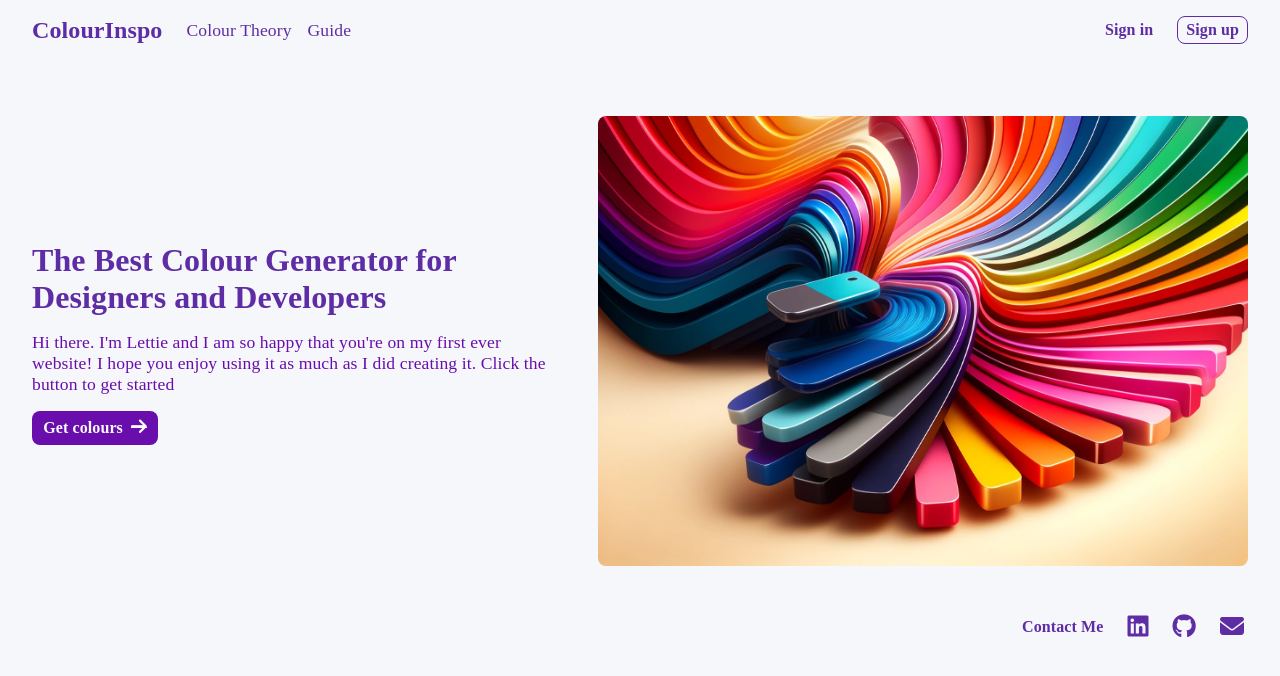
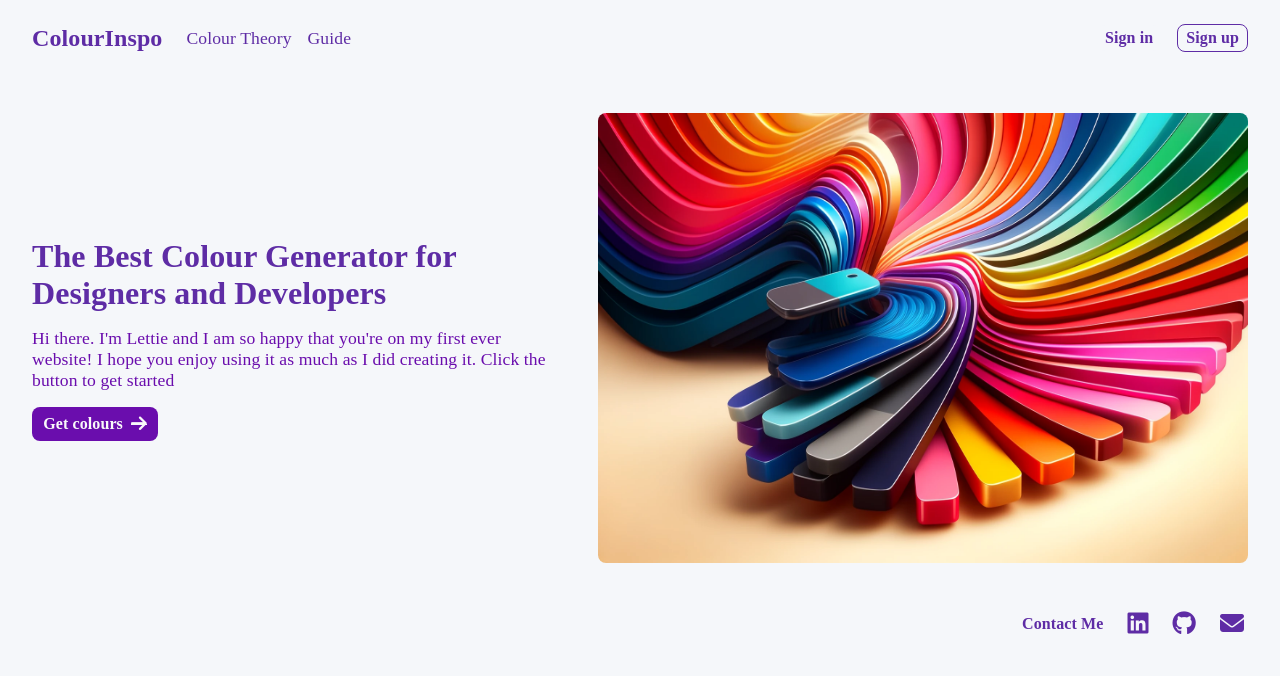
Before and after one commit to losemeke/Colour-Generator, a plain HTML site: page index.html in a window 1280 px wide. Drawn offline with Linux system fonts and the light colour scheme; a web font is replaced by a local one.

Commit message:
homepage 5

```diff
--- a/style.css
+++ b/style.css
@@ -15,7 +15,7 @@
     display: flex;
     justify-content: start;
     align-items: start;
-    padding: 0.5rem 1.5rem;
+    padding: 1rem 1.5rem;
 }
 
 .sidebar{
@@ -31,7 +31,6 @@
     align-items: start;
     row-gap: 2rem;
     padding: 0.5rem 0.5rem;
-    position: relative;
 }
 
 .top{
@@ -128,7 +127,7 @@
     justify-content: center;
     align-items: center;
     column-gap: .75rem;
-    margin-top: 2.5rem;
+    margin-top: 1.8rem;
 }
 
 .texts{
```
